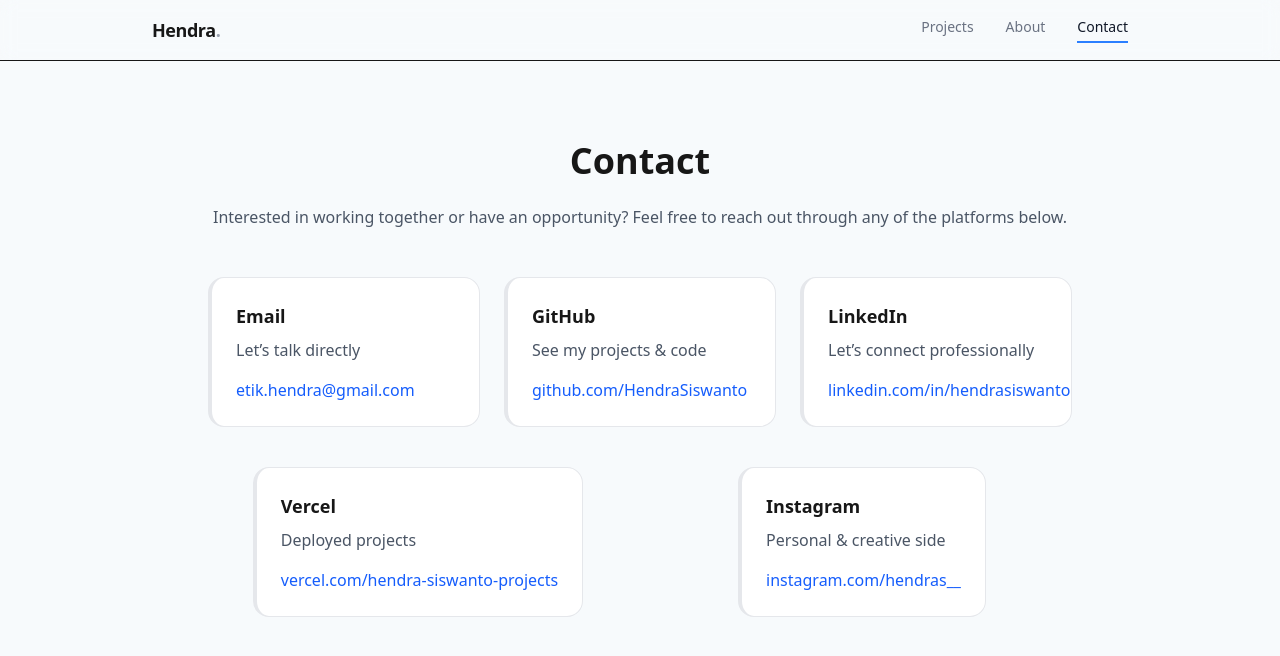
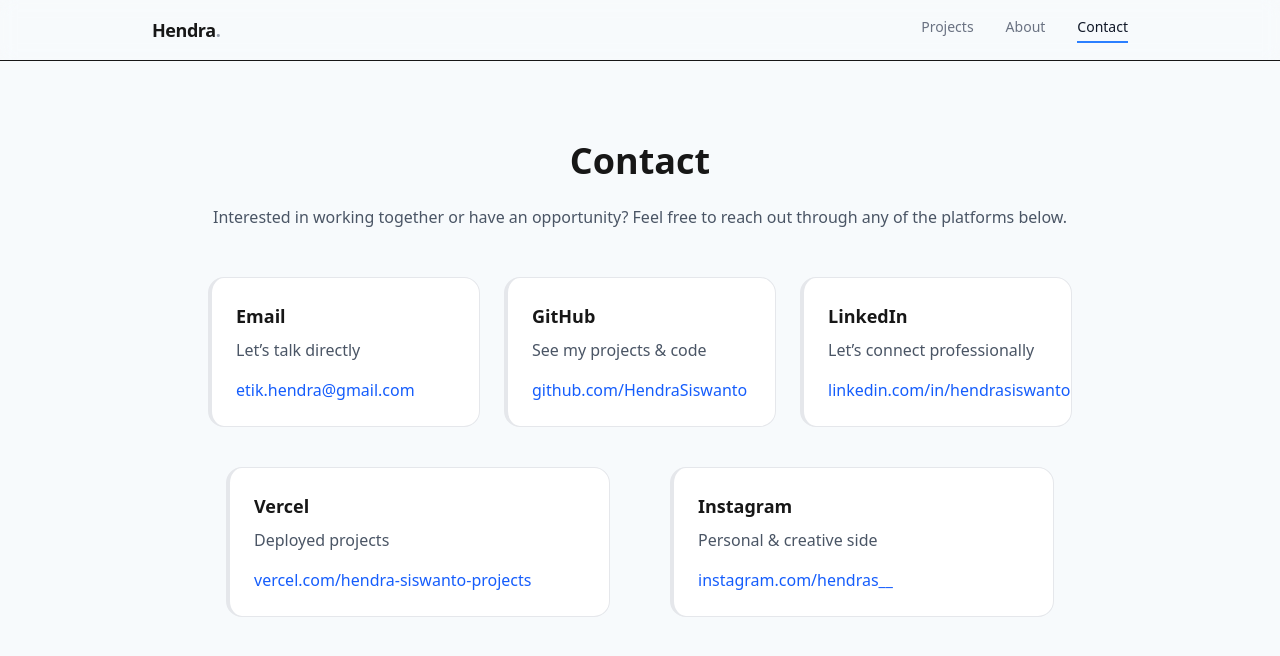
Before and after one commit to HendraSiswanto/my-porto, a Next.js app: page /contact in a window 1280 px wide. Shown: the top 656 px of the page. Built offline with nearby package versions, Linux system fonts and the light colour scheme.

Commit message:
making the each card on the contact section for having exact width

```diff
--- a/app/contact/page.tsx
+++ b/app/contact/page.tsx
@@ -13,6 +13,7 @@ export default function ContactPage() {
       <div className=" grid gap-6 sm:grid-cols-2 lg:grid-cols-3 mb-10">
         <div
           className="
+          w-full max-w-sm
             rounded-2xl border border-gray-200 bg-white p-6
             border-l-4 border-l-gray-200
             transition-all duration-300
@@ -31,6 +32,7 @@ export default function ContactPage() {
 
         <div
           className="
+          w-full max-w-sm
             rounded-2xl border border-gray-200 bg-white p-6
             border-l-4 border-l-gray-200
             transition-all duration-300
@@ -50,6 +52,7 @@ export default function ContactPage() {
 
         <div
           className="
+          w-full max-w-sm
             rounded-2xl border border-gray-200 bg-white p-6
             border-l-4 border-l-gray-200
             transition-all duration-300
@@ -71,6 +74,7 @@ export default function ContactPage() {
       <div className="grid gap-6 sm:grid-cols-2 place-items-center">
         <div
           className="
+          w-full max-w-sm
             rounded-2xl border border-gray-200 bg-white p-6
             border-l-4 border-l-gray-200
             transition-all duration-300
@@ -89,6 +93,7 @@ export default function ContactPage() {
         </div>
         <div
           className="
+          w-full max-w-sm
           rounded-2xl border border-gray-200 bg-white p-6
           border-l-4 border-l-gray-200
           transition-all duration-300
```
